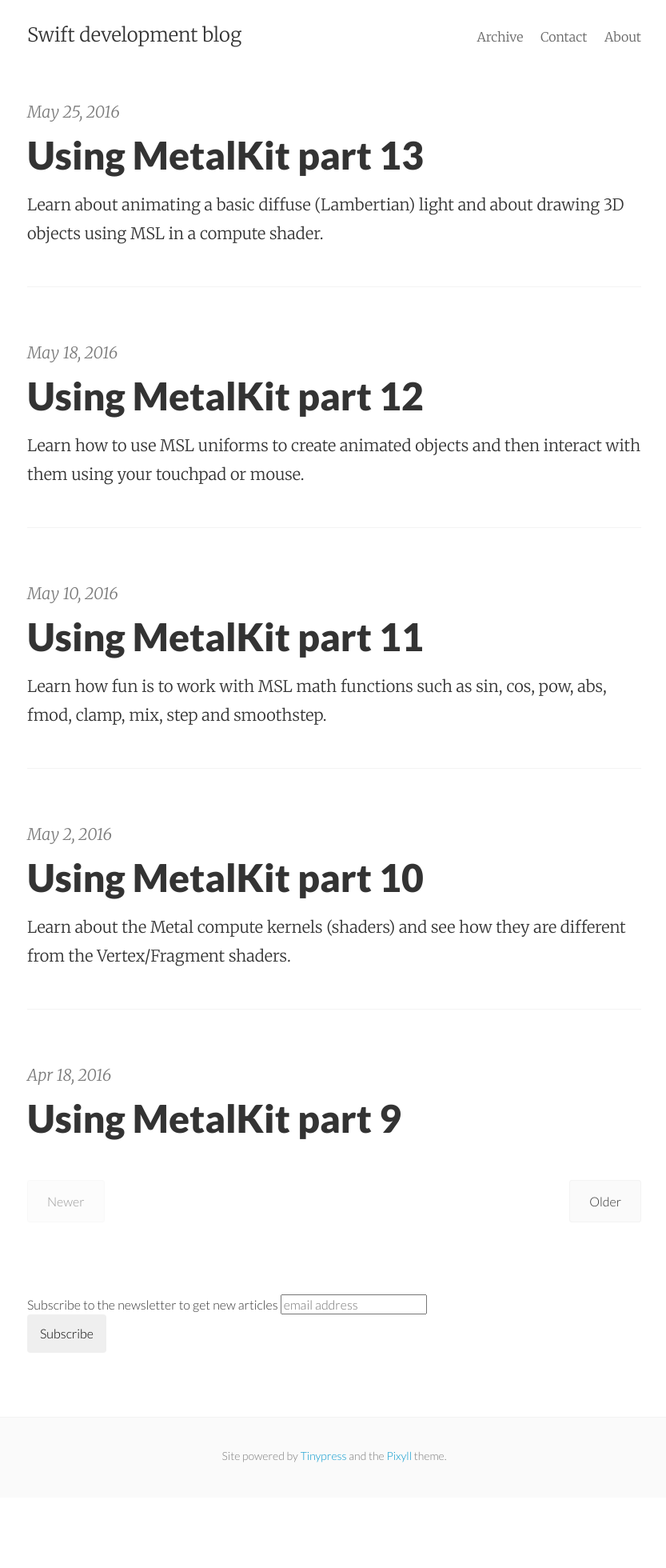
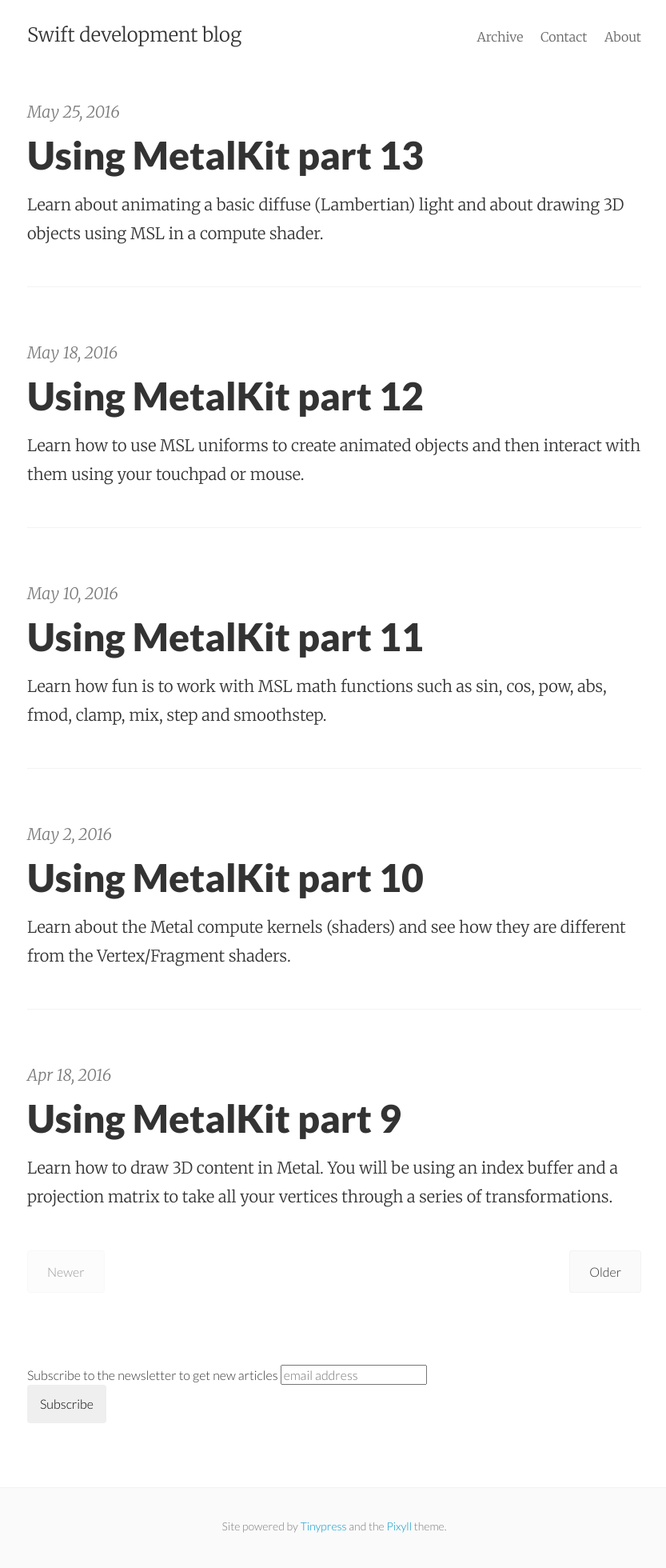
Before and after one commit to mhorga/mhorga.github.io, a Jekyll site: the page built from index.html, in a window 1280 px wide. Shown: the whole page at 80% size, without its empty margins (222-1055 px from the left). Built offline with Jekyll 4.4.1, drawn with Linux system fonts in a browser that asks for light colours; the list of posts is cut into pages by our own code; comment, search, counter and statistics services are not loaded; before the commit the page ends 1872 px from its top, so only the background shows below that.

Commit message:
Post update: Using MetalKit part 9

```diff
--- a/_posts/2016-04-18-using-metalkit-part-9.markdown
+++ b/_posts/2016-04-18-using-metalkit-part-9.markdown
@@ -1,6 +1,7 @@
 ---
 published: true
 title: Using MetalKit part 9
+summary: Learn how to draw 3D content in Metal. You will be using an index buffer and a projection matrix to take all your vertices through a series of transformations.
 layout: post
 ---
 I bet many of you missed the `MetalKit` series, so today we are returning back to it, and we will learn how to draw 3D content in `Metal`. Let's continue working on our playground and pick up where we left off in [part 8](https://github.com/Swiftor/Metal/tree/master/ch08/chapter08.playground) of the series.
```
